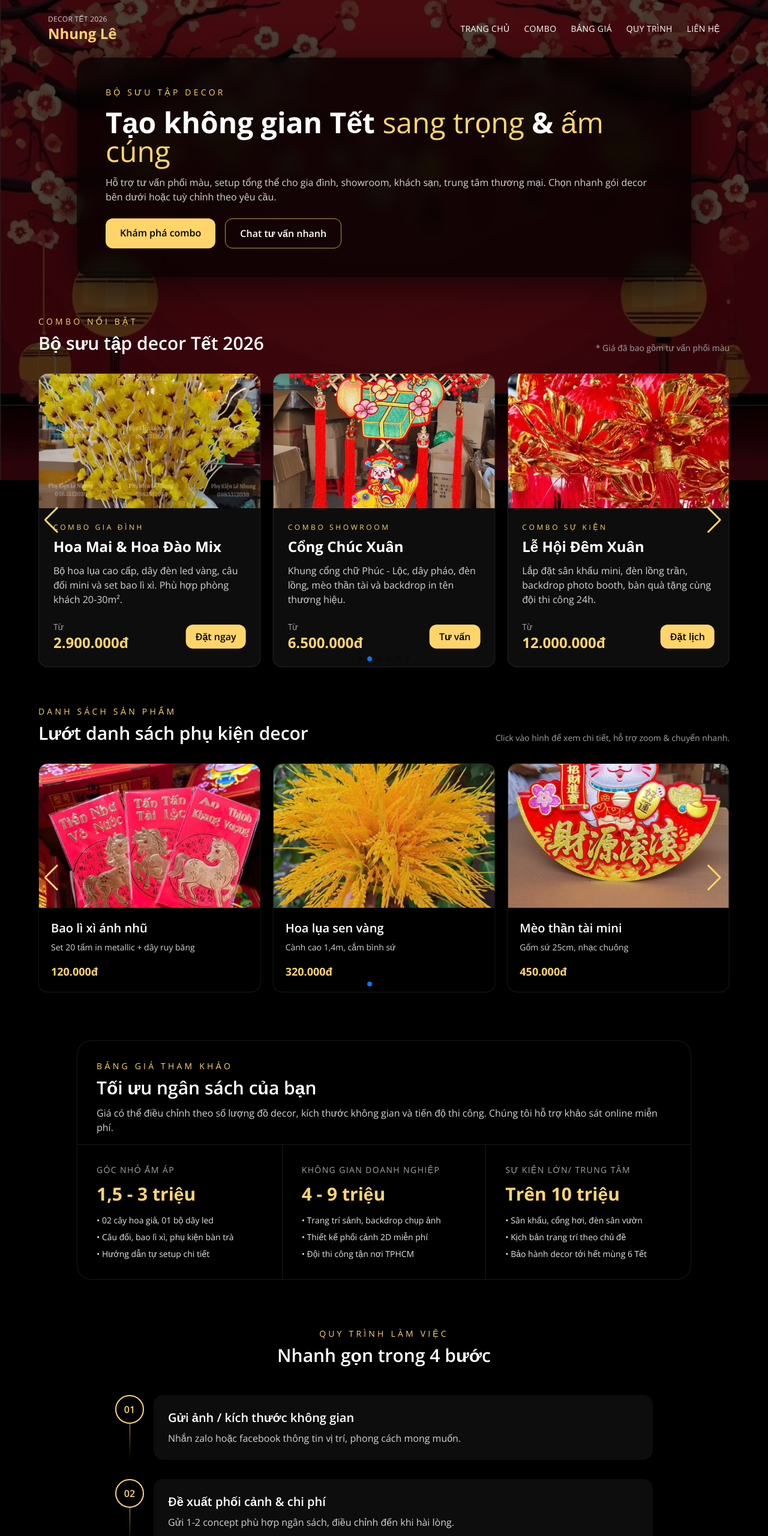
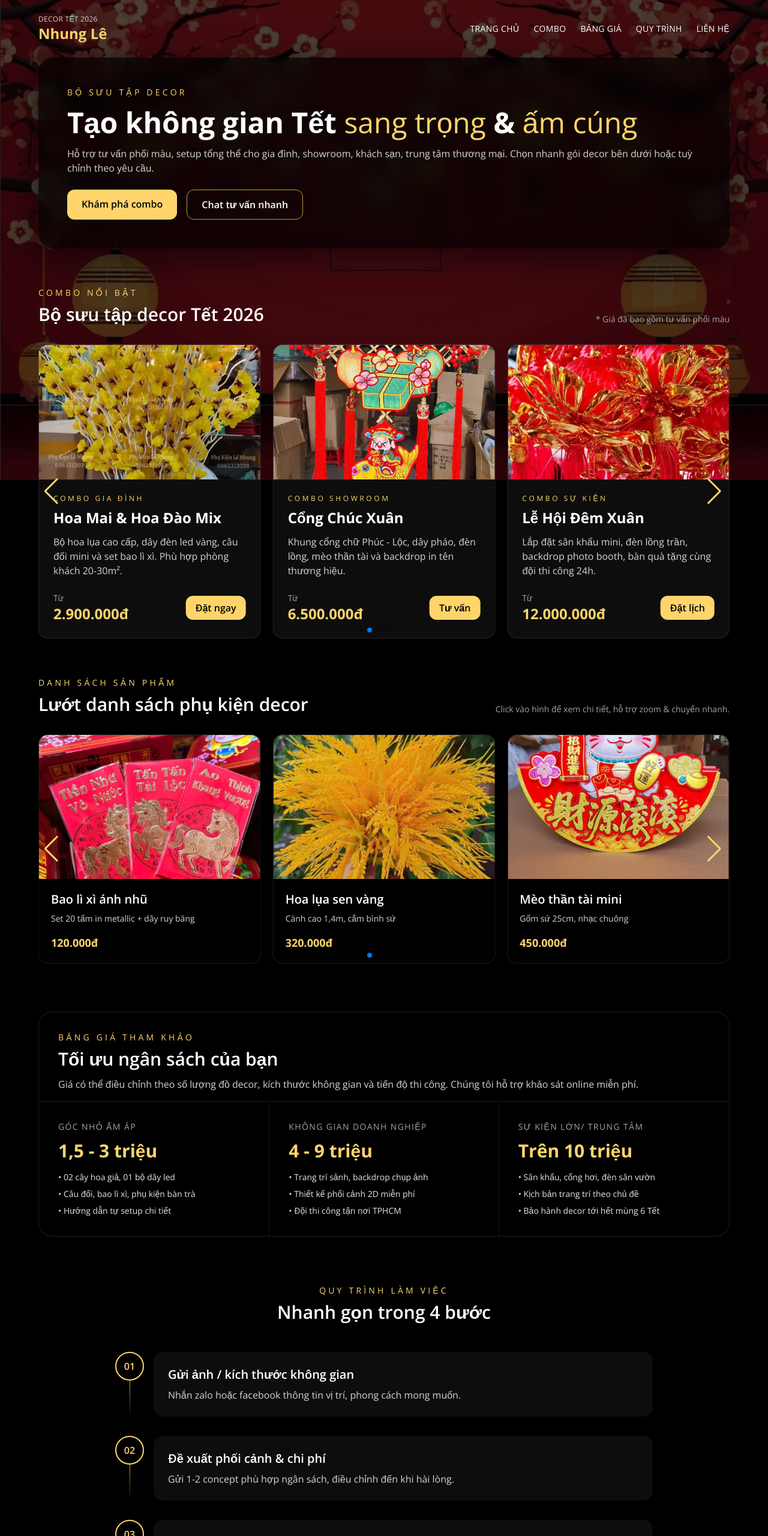
Before and after one commit to ps09754/do-trang-tri-tet, a plain HTML site: page catalog.html in a window 1280 px wide. Shown: the top 2560 px of the page at 60% size. Drawn offline with nearby package versions, Linux system fonts and the light colour scheme.

Commit message:
Update catalog.html

```diff
--- a/catalog.html
+++ b/catalog.html
@@ -87,7 +87,7 @@
 
     <header class="relative z-10">
       <div
-        class="max-w-6xl mx-auto px-4 py-6 flex items-center justify-between"
+        class="max-w-6xl mx-auto py-6 flex items-center justify-between"
       >
         <div>
           <p class="text-xs uppercase tracking-wide text-neutral-300">
@@ -108,7 +108,7 @@
     <main class="relative z-10 pb-16">
       <section class="px-4">
         <div
-          class="max-w-5xl mx-auto bg-black/70 backdrop-blur-md rounded-3xl p-8 md:p-12 shadow-[0_15px_60px_rgba(0,0,0,0.6)]"
+          class="max-w-6xl mx-auto bg-black/70 backdrop-blur-md rounded-3xl p-8 md:p-12 shadow-[0_15px_60px_rgba(0,0,0,0.6)]"
         >
           <p class="uppercase text-sm tracking-[0.3em] text-gold">
             Bộ sưu tập decor
@@ -196,7 +196,7 @@
 
       <section id="pricing" class="mt-20 px-4">
         <div
-          class="max-w-5xl mx-auto bg-black/70 rounded-3xl border border-white/10"
+          class="max-w-6xl mx-auto bg-black/70 rounded-3xl border border-white/10"
         >
           <div class="p-8 pb-4">
             <p class="text-sm uppercase tracking-[0.3em] text-gold">
@@ -475,7 +475,7 @@
 
     <section id="contact" class="relative z-10 px-4 pb-12">
       <div
-        class="max-w-5xl mx-auto bg-gradient-to-r from-darkred/90 to-black/80 rounded-3xl p-8 md:p-10 border border-white/10"
+        class="max-w-6xl mx-auto bg-gradient-to-r from-darkred/90 to-black/80 rounded-3xl p-8 md:p-10 border border-white/10"
       >
         <div
           class="flex flex-col md:flex-row md:items-center md:justify-between gap-6"
```
